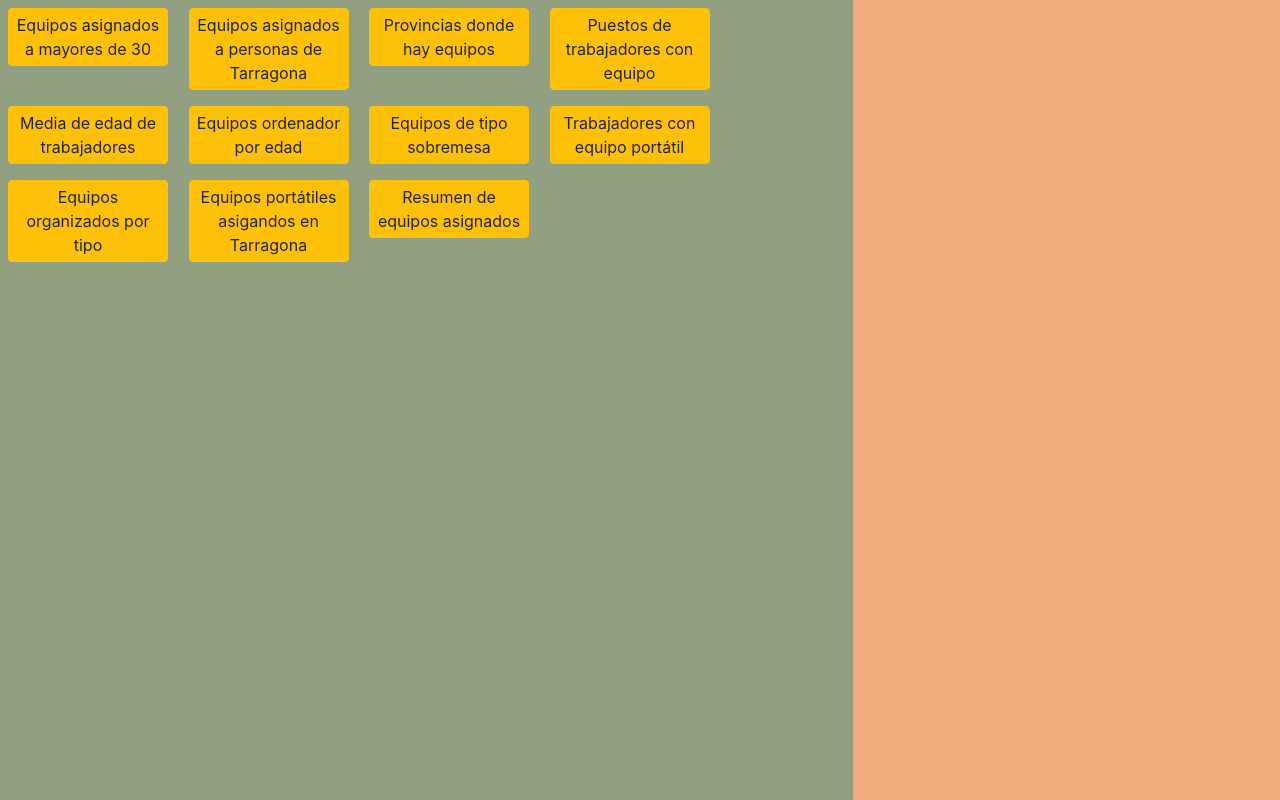
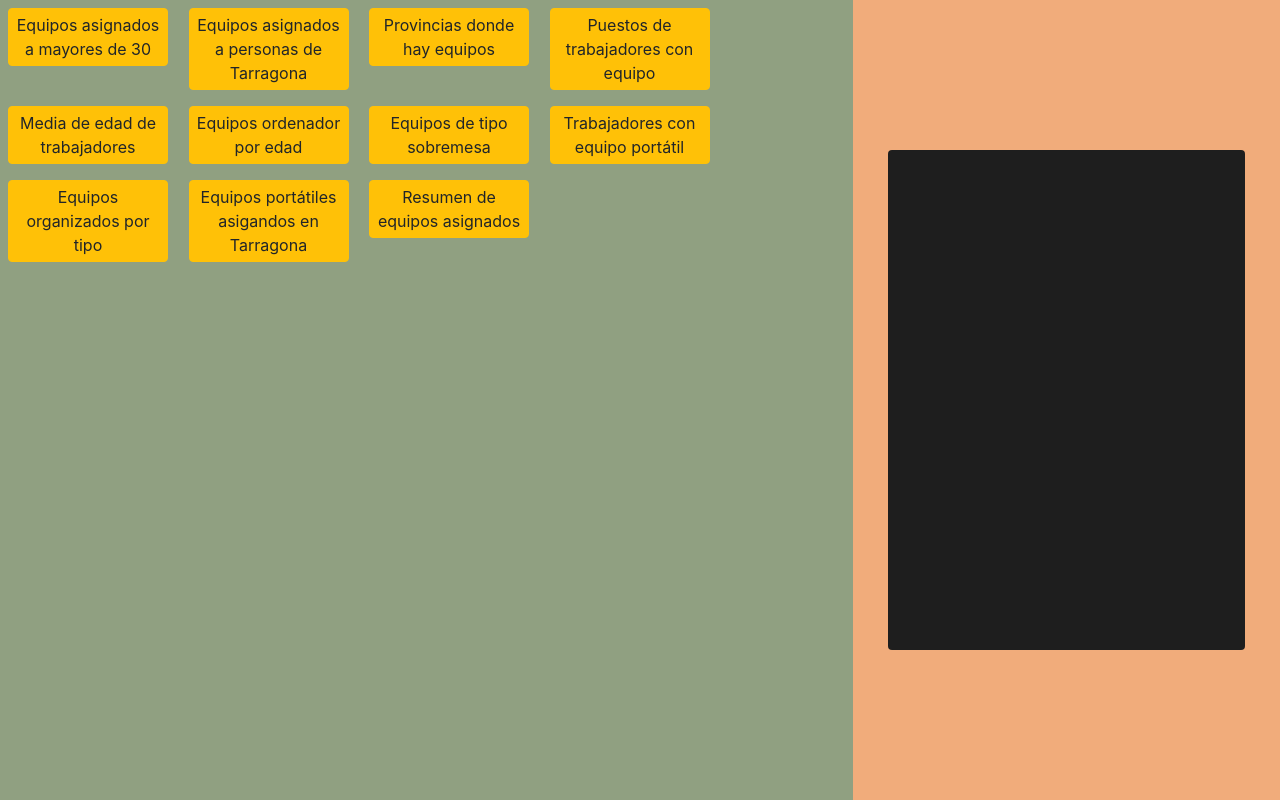
Before and after one commit to alexgonzanu/ejercicio-7-equipo-b, a website: page index.html in a window 1280 px wide. Drawn offline with nearby package versions, Linux system fonts and the light colour scheme.

Commit message:
Colores del texto de consola echo

```diff
--- a/css/estilos.css
+++ b/css/estilos.css
@@ -9,3 +9,13 @@
 .lado {
   background-color: #f1ac7b;
 }
+
+.consola {
+  background-color: #1e1e1e;
+  max-width: 90%;
+  height: 500px;
+}
+
+.consola pre {
+  color: #12822d;
+}
--- a/index.html
+++ b/index.html
@@ -40,8 +40,8 @@
     <button class="boton resumen btn btn-warning text-wrap p-1 m-2" style="width: 10rem;">
       Resumen de equipos asignados</button>
   </div>
-  <aside class="lado col-4">
-    <div class="consola"></div>
+  <aside class="lado d-flex flex-row justify-content-center align-items-center col-4">
+    <div class="consola container overflow-auto rounded"></div>
   </aside>
 </body>
 
```
